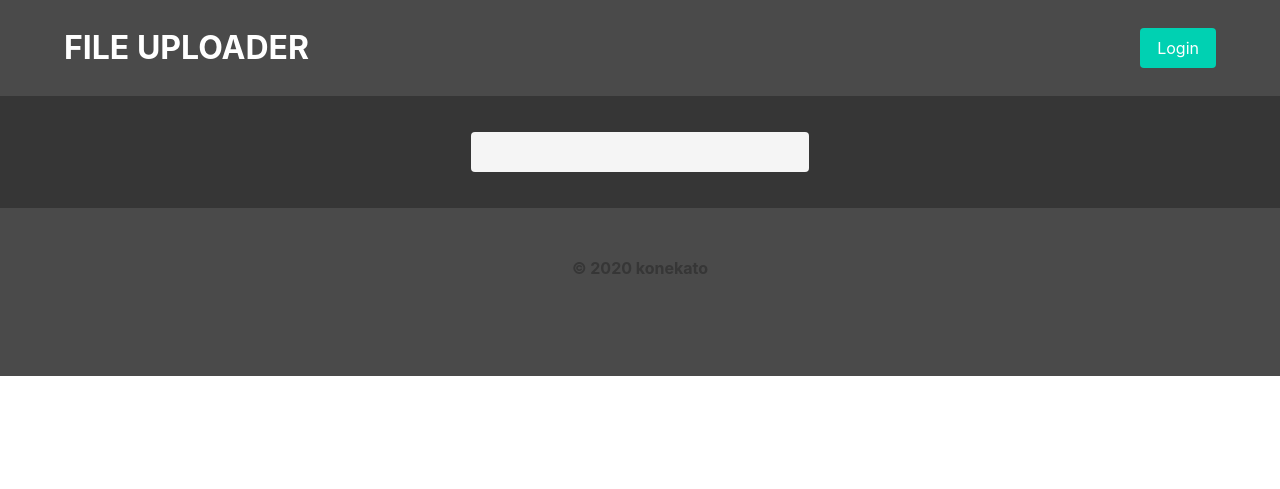
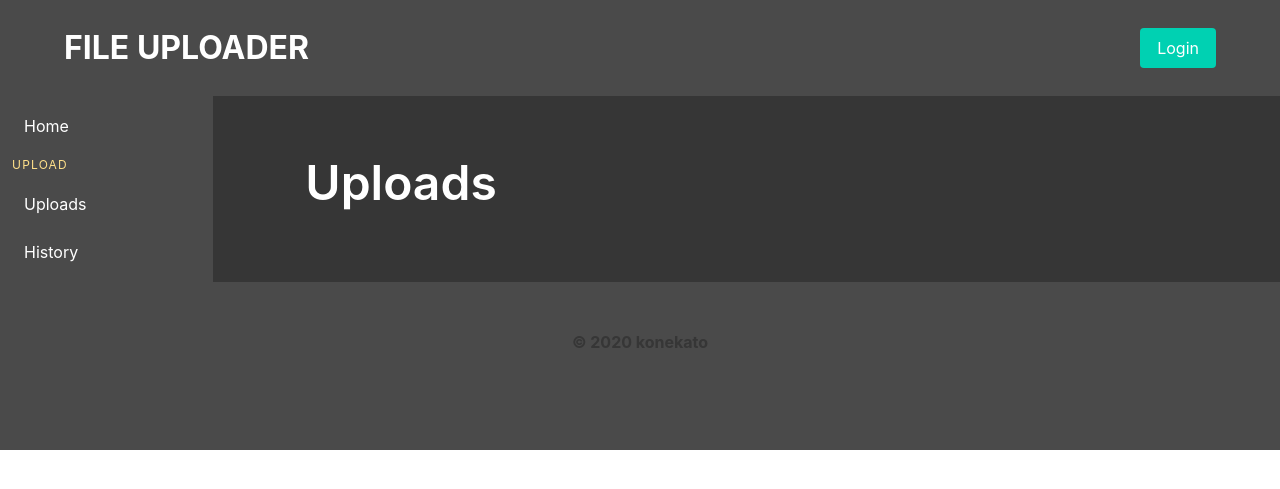
Before and after one commit to konekato/file-uploader, a Django app: template templates/upload_details.html in a window 1280 px wide. Shown: the top 489 px of the page. Run offline with Django 3.2, Linux system fonts and the light colour scheme; the template is opened without the code that fills it, so the values that code supplies are empty; some libraries are stand-ins or nearby versions.

Commit message:
fix: template 改修

```diff
--- a/templates/base.html
+++ b/templates/base.html
@@ -9,7 +9,6 @@
 </head>
 
 <body>
-<div>
     <nav id="navbar" class="navbar is-spaced has-background-grey-dark">
         <div class="container">
             <div class="navbar-brand">
@@ -36,45 +35,9 @@
             </div>
         </div>
     </nav>
-
-    {% if user.is_authenticated %}
-    <div class="columns">
-        <aside class="column is-2 is-fullheight menu has-background-grey-dark">
-            <ul class="menu-list">
-                <li><a class="has-text-white" href="{% url 'home' %}" onmouseout="this.style.background=''" onmouseover="this.style.background='grey'">Home</a></li>
-            </ul>
-            <p class="menu-label has-text-warning">
-                Upload
-            </p>
-            <ul class="menu-list">
-                <li>
-                    <a class="has-text-white" href="{% url 'app:upload_details' %}" onmouseout="this.style.background=''" onmouseover="this.style.background='grey'">Uploads</a>
-                    <ul>
-                        {% for detail in details %}
-                        <li><a class="has-text-white" href="{% url 'app:upload_file' detail.id %}" onmouseout="this.style.background=''" onmouseover="this.style.background='grey'">{{ detail.title }}</a></li>
-                        {% endfor %}
-                    </ul>
-                    <a class="has-text-white" href="{% url 'app:upload_history' %}" onmouseout="this.style.background=''" onmouseover="this.style.background='grey'">History</a>
-                </li>
-            </ul>
-        </aside>
-        <div class="column is-10 has-background-dark">
-            {% block content %}{% endblock %}
-        </div>
+    <div class="columns has-background-dark" style="margin: 0;">
+        {% block body %}{% endblock %}
     </div>
-    {% else %}
-    <div class="columns has-background-dark">
-        <div class="column is-4"></div>
-        <div class="column is-4 section">
-            <div class="container is-widescreen">
-                <div class="notification">
-                    {% block register %}{% endblock %}
-                </div>
-            </div>
-        </div>
-    </div>
-    {% endif %}
-</div>
 </body>
 
 <footer class="footer has-background-grey-dark">
--- /dev/null
+++ b/templates/body_base.html
@@ -0,0 +1,35 @@
+{% extends 'base.html' %}
+
+{% block body %}
+<aside class="column is-2 is-fullheight menu has-background-grey-dark">
+    <ul class="menu-list">
+        <li><a class="has-text-white" href="{% url 'home' %}" onmouseout="this.style.background=''" onmouseover="this.style.background='grey'">Home</a></li>
+    </ul>
+    <p class="menu-label has-text-warning">
+        Upload
+    </p>
+    <ul class="menu-list">
+        <li>
+            <a class="has-text-white" href="{% url 'app:upload_details' %}" onmouseout="this.style.background=''" onmouseover="this.style.background='grey'">Uploads</a>
+            <ul>
+                {% for detail in details %}
+                <li><a class="has-text-white" href="{% url 'app:upload_file' detail.id %}" onmouseout="this.style.background=''" onmouseover="this.style.background='grey'">{{ detail.title }}</a></li>
+                {% endfor %}
+            </ul>
+            <a class="has-text-white" href="{% url 'app:upload_history' %}" onmouseout="this.style.background=''" onmouseover="this.style.background='grey'">History</a>
+        </li>
+    </ul>
+</aside>
+
+<div class="column is-10 has-background-dark">
+    <section class="section">
+        <div class="container is-fluid">
+            <h1 class="title is-1 has-text-white">
+                {% block page_title %}{% endblock %}
+            </h1>
+            {% block inner_content %}{% endblock %}
+        </div>
+        {% block outer_content %}{% endblock %}
+    </section>
+</div>
+{% endblock %}
--- a/templates/upload_details.html
+++ b/templates/upload_details.html
@@ -1,12 +1,10 @@
-{% extends 'base.html' %}
+{% extends 'body_base.html' %}
 
 {% block title %}Uploads{% endblock %}
 
-{% block content %}
+{% block page_title %}Uploads{% endblock %}
 
-<section class="section">
-    <div class="container is-fluid">
-        <h1 class="title is-1 has-text-weight-bold has-text-white">Uploads</h1>
+{% block inner_content %}
 {% for detail in details %}
 <div class="notification" onmouseout="this.style.background=''" onmouseover="this.style.background='white'">
     <a href="{% url 'app:upload_file' detail.id %}" style="text-decoration: none;" onmouseout="this.style.color=''" onmouseover="this.style.color='grey'">
@@ -16,7 +14,4 @@
     <h3 class="subtitle is-5">{{ detail.text }}</h3>
 </div>
 {% endfor %}
-    </div>
-</section>
-
 {% endblock %}
```
Also changed, not shown: templates/home.html (+5 -9 lines), templates/registration/login.html (+8 -1 lines), templates/upload_file.html (+5 -8 lines), templates/upload_history.html (+5 -9 lines), db.sqlite3. Lines whose indentation alone changed are shown as unchanged.
